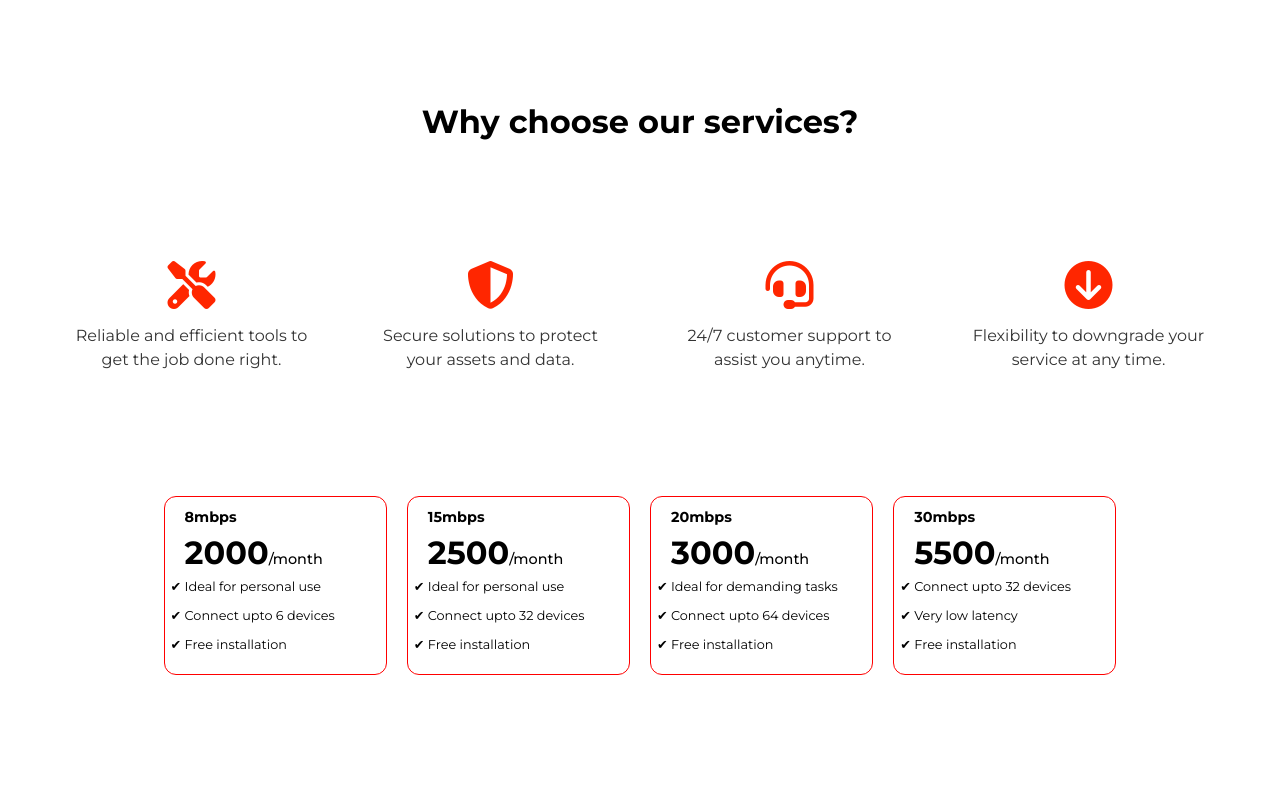
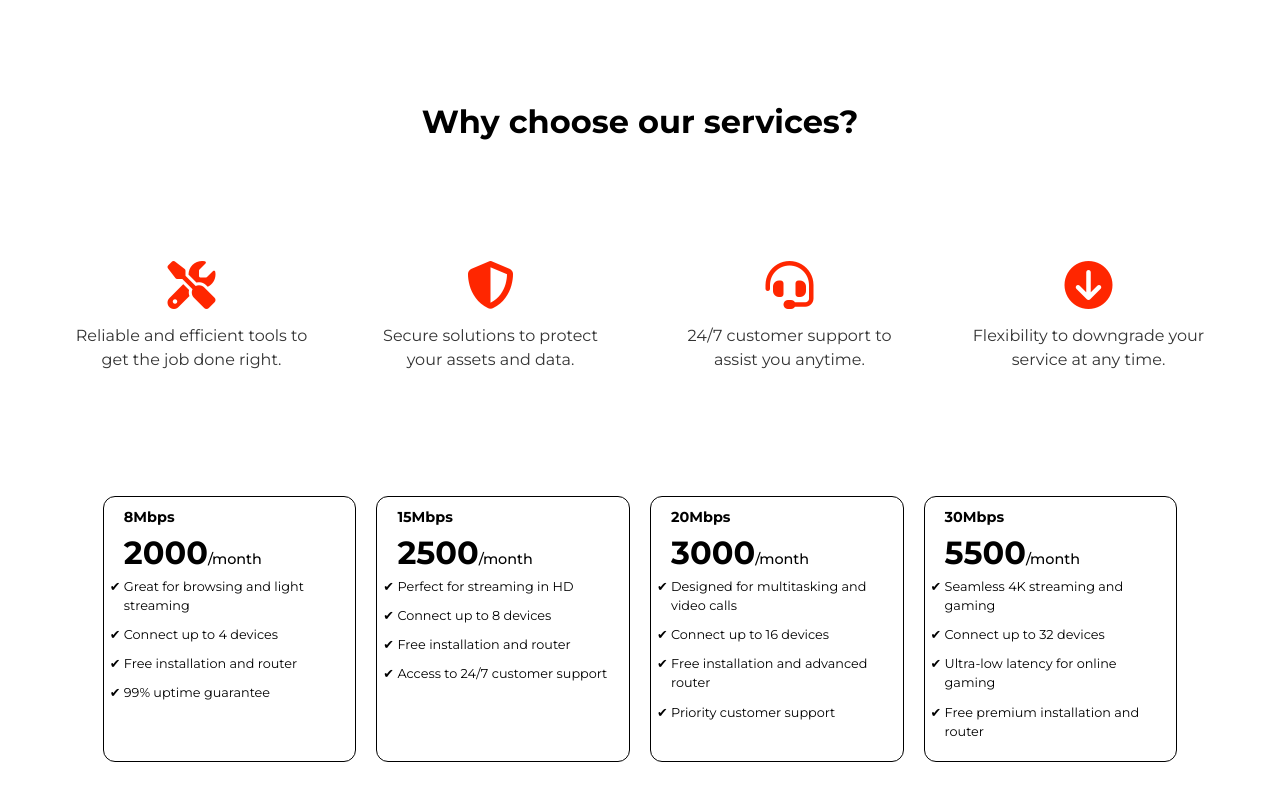
Before and after one commit to Kennysaruni/Raydeon, a React (Vite) app: page / in a window 1280 px wide. Shown: the part 534-1334 px from the top of the page. Before the commit the page ends 1251 px from the top, so only its background shows below. Built offline with nearby package versions, Linux system fonts and the light colour scheme.

Commit message:
Updated perks

```diff
--- a/src/components/Packages/Packages.css
+++ b/src/components/Packages/Packages.css
@@ -11,7 +11,7 @@ body{
 }
 
 .packages-div{
-    width: 80%;
+    width: 90%;
     height: auto;
     /* border: 1px solid black; */
     display: flex;
@@ -19,14 +19,14 @@ body{
     gap: 20px;
     padding: 10px;
     justify-content: center;
-    align-items: center;
+    align-items: stretch;
     margin: 0 auto;
 }
 
 .package{
     width: 400px;
     height: auto;
-    border: 1px solid red;
+    border: 1px solid black;
     border-radius: 12px;
     text-align: left;
     padding: 10px 20px;
--- a/src/components/Packages/Packages.jsx
+++ b/src/components/Packages/Packages.jsx
@@ -5,54 +5,58 @@ function Packages() {
   return (
     <div className="packages-div">
       <div className="package">
-        <p className="price">8mbps</p>
+        <p className="price">8Mbps</p>
         <h2>
           2000<span>/month</span>
         </h2>
         <div className="perks">
           <ul>
-            <li>Ideal for personal use</li>
-            <li>Connect upto 6 devices</li>
-            <li>Free installation</li>
+            <li>Great for browsing and light streaming</li>
+            <li>Connect up to 4 devices</li>
+            <li>Free installation and router</li>
+            <li>99% uptime guarantee</li>
           </ul>
         </div>
       </div>
       <div className="package">
-        <p className="price">15mbps</p>
+        <p className="price">15Mbps</p>
         <h2>
           2500<span>/month</span>
         </h2>
         <div className="perks">
           <ul>
-            <li>Ideal for personal use</li>
-            <li>Connect upto 32 devices</li>
-            <li>Free installation</li>
+            <li>Perfect for streaming in HD</li>
+            <li>Connect up to 8 devices</li>
+            <li>Free installation and router</li>
+            <li>Access to 24/7 customer support</li>
           </ul>
         </div>
       </div>
       <div className="package">
-        <p className="price">20mbps</p>
+        <p className="price">20Mbps</p>
         <h2>
           3000<span>/month</span>
         </h2>
         <div className="perks">
           <ul>
-            <li>Ideal for demanding tasks</li>
-            <li>Connect upto 64 devices</li>
-            <li>Free installation</li>
+            <li>Designed for multitasking and video calls</li>
+            <li>Connect up to 16 devices</li>
+            <li>Free installation and advanced router</li>
+            <li>Priority customer support</li>
           </ul>
         </div>
       </div>
       <div className="package">
-        <p className="price">30mbps</p>
+        <p className="price">30Mbps</p>
         <h2>
           5500<span>/month</span>
         </h2>
         <div className="perks">
           <ul>
-            <li>Connect upto 32 devices</li>
-            <li>Very low latency</li>
-            <li>Free installation</li>
+            <li>Seamless 4K streaming and gaming</li>
+            <li>Connect up to 32 devices</li>
+            <li>Ultra-low latency for online gaming</li>
+            <li>Free premium installation and router</li>
           </ul>
         </div>
       </div>
```
